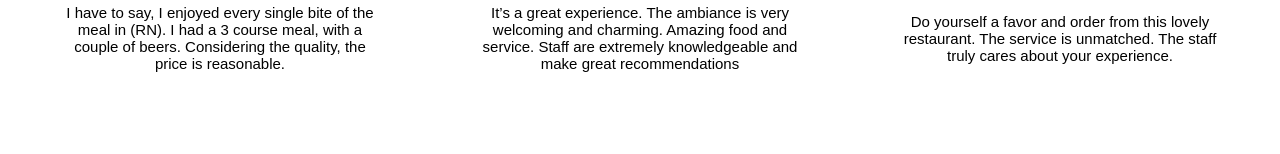
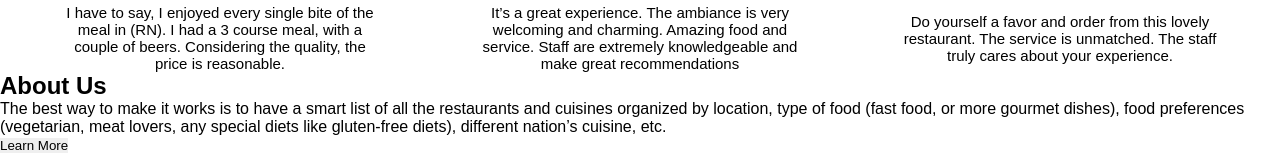
Before and after one commit to gabrielNT7/Quickfood, a plain HTML site: page index.html in a window 1280 px wide. Shown: the part 1881-2035 px from the top of the page. Before the commit the page ends 1953 px from the top, so only its background shows below. Drawn offline with Linux system fonts and the light colour scheme.

Commit message:
style: about us style.css

```diff
--- a/index.html
+++ b/index.html
@@ -172,6 +172,19 @@
 
     <!------- FIM ABOUT US ------->
 
+    <section>
+        <div class="info-about">
+            <h2>About Us</h2>
+            <p>The best way to make it works is to have a smart list of all the restaurants and cuisines organized by location, type of food (fast food, or more gourmet dishes), food preferences (vegetarian, meat lovers, any special diets like gluten-free diets), different nation’s cuisine, etc.
+            </p>
+            <button>Learn More</button>
+        </div>
+
+        <div class="info-content">
+
+        </div>
+    </section>
+
 
 
 
```
Also changed, not shown: src/assets/img/Group 11.svg (added).
